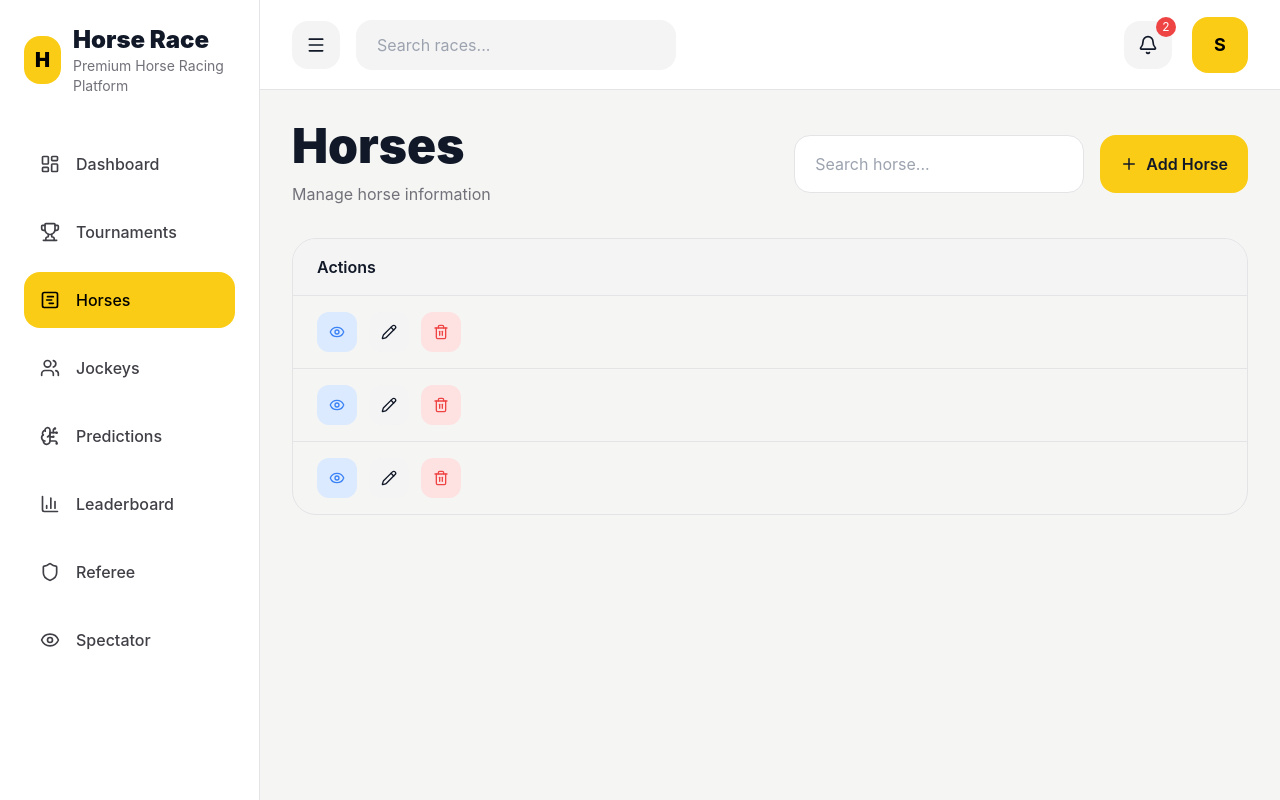
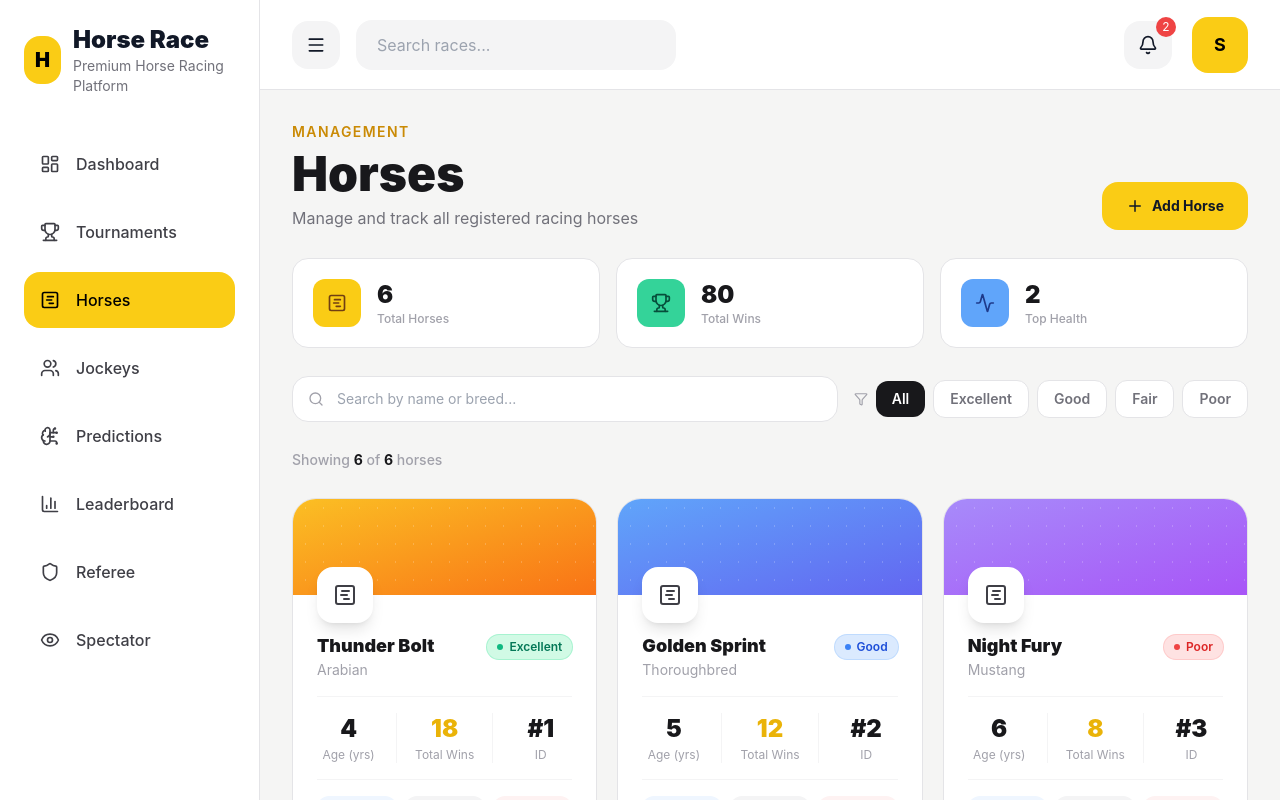
Before and after one commit to quang-nx2905/HorseRaceTMS, a React (Vite) app: page /horses in a window 1280 px wide. Shown: the top 800 px of the page. Built offline with nearby package versions, Linux system fonts and the light colour scheme; sample sign-in values are in the browser's storage.

Commit message:
rebuild UI for horses page

```diff
--- a/src/pages/Horses.jsx
+++ b/src/pages/Horses.jsx
@@ -1,289 +1,300 @@
 import { useState } from "react";
-import DataTable from "../components/common/DataTable";
 import {
     Eye,
     Pencil,
     Trash2,
     Plus,
+    Search,
+    GanttChartSquare,
+    Trophy,
+    Activity,
+    Filter,
 } from "lucide-react";
 
 import HorseDetailsModal from "../components/horses/HorseDetailsModal";
-
 import CreateHorseModal from "../components/horses/CreateHorseModal";
-
 import EditHorseModal from "../components/horses/EditHorseModal";
-
 import ConfirmModal from "../components/common/ConfirmModal";
-
 import toast from "react-hot-toast";
 
+const healthConfig = {
+    Excellent: { color: "bg-emerald-100 text-emerald-700 ring-emerald-200",  dot: "bg-emerald-500" },
+    Good:      { color: "bg-blue-100 text-blue-700 ring-blue-200",           dot: "bg-blue-500"    },
+    Fair:      { color: "bg-yellow-100 text-yellow-700 ring-yellow-200",     dot: "bg-yellow-500"  },
+    Poor:      { color: "bg-red-100 text-red-600 ring-red-200",              dot: "bg-red-500"     },
+};
+
+const breedColors = {
+    Arabian:      "from-amber-400 to-orange-500",
+    Thoroughbred: "from-blue-400 to-indigo-500",
+    Mustang:      "from-violet-400 to-purple-500",
+    Quarter:      "from-emerald-400 to-teal-500",
+    Appaloosa:    "from-rose-400 to-pink-500",
+};
+
+function HorseCard({ horse, onView, onEdit, onDelete }) {
+    const health  = healthConfig[horse.health]  || healthConfig.Fair;
+    const gradient = breedColors[horse.breed]   || "from-zinc-400 to-zinc-600";
+
+    return (
+        <div className="bg-white border border-zinc-200 rounded-3xl overflow-hidden hover:shadow-xl hover:-translate-y-1 transition-all duration-300 group">
+
+            {/* Card top banner */}
+            <div className={`h-24 bg-gradient-to-br ${gradient} relative`}>
+                <div className="absolute inset-0 opacity-20"
+                    style={{ backgroundImage: "radial-gradient(circle at 70% 50%, white 1px, transparent 1px)", backgroundSize: "18px 18px" }}
+                />
+                {/* Avatar */}
+                <div className="absolute -bottom-7 left-6 w-14 h-14 rounded-2xl bg-white shadow-lg flex items-center justify-center border-2 border-white">
+                    <GanttChartSquare size={24} className="text-zinc-700" />
+                </div>
+            </div>
+
+            {/* Card body */}
+            <div className="pt-10 px-6 pb-5">
+                <div className="flex items-start justify-between mb-3">
+                    <div>
+                        <h3 className="font-black text-zinc-900 text-lg leading-tight">
+                            {horse.name}
+                        </h3>
+                        <p className="text-zinc-400 text-sm mt-0.5">{horse.breed}</p>
+                    </div>
+                    <span className={`flex items-center gap-1.5 text-xs font-semibold px-2.5 py-1 rounded-full ring-1 ${health.color}`}>
+                        <span className={`w-1.5 h-1.5 rounded-full ${health.dot}`} />
+                        {horse.health}
+                    </span>
+                </div>
+
+                {/* Stats row */}
+                <div className="flex gap-4 my-4 py-4 border-t border-b border-zinc-100">
+                    <div className="flex-1 text-center">
+                        <p className="text-2xl font-black text-zinc-900">{horse.age}</p>
+                        <p className="text-xs text-zinc-400 mt-0.5">Age (yrs)</p>
+                    </div>
+                    <div className="w-px bg-zinc-100" />
+                    <div className="flex-1 text-center">
+                        <p className="text-2xl font-black text-yellow-500">{horse.wins}</p>
+                        <p className="text-xs text-zinc-400 mt-0.5">Total Wins</p>
+                    </div>
+                    <div className="w-px bg-zinc-100" />
+                    <div className="flex-1 text-center">
+                        <p className="text-2xl font-black text-zinc-900">#{horse.id}</p>
+                        <p className="text-xs text-zinc-400 mt-0.5">ID</p>
+                    </div>
+                </div>
+
+                {/* Actions */}
+                <div className="flex gap-2">
+                    <button
+                        onClick={() => onView(horse)}
+                        className="flex-1 flex items-center justify-center gap-1.5 py-2.5 rounded-xl bg-blue-50 text-blue-600 hover:bg-blue-100 transition-all text-sm font-semibold"
+                    >
+                        <Eye size={14} /> View
+                    </button>
+                    <button
+                        onClick={() => onEdit(horse)}
+                        className="flex-1 flex items-center justify-center gap-1.5 py-2.5 rounded-xl bg-zinc-100 text-zinc-700 hover:bg-zinc-200 transition-all text-sm font-semibold"
+                    >
+                        <Pencil size={14} /> Edit
+                    </button>
+                    <button
+                        onClick={() => onDelete(horse)}
+                        className="flex-1 flex items-center justify-center gap-1.5 py-2.5 rounded-xl bg-red-50 text-red-500 hover:bg-red-100 transition-all text-sm font-semibold"
+                    >
+                        <Trash2 size={14} /> Delete
+                    </button>
+                </div>
+            </div>
+
+        </div>
+    );
+}
+
 function Horses() {
+    const [search,      setSearch]      = useState("");
+    const [filterHealth, setFilterHealth] = useState("All");
+    const [openDetails, setOpenDetails] = useState(false);
+    const [openCreate,  setOpenCreate]  = useState(false);
+    const [openEdit,    setOpenEdit]    = useState(false);
+    const [openDelete,  setOpenDelete]  = useState(false);
+    const [selectedHorse, setSelectedHorse] = useState(null);
 
-  const [search, setSearch] =
-    useState("");
-
-  const [openDetails, setOpenDetails] =
-    useState(false);
-
-  const [openCreate, setOpenCreate] =
-    useState(false);
-
-  const [openEdit, setOpenEdit] =
-    useState(false);
-
-  const [openDelete, setOpenDelete] =
-    useState(false);
-
-  const [selectedHorse, setSelectedHorse] =
-    useState(null);
-
-  const [horses, setHorses] =
-    useState([
-      {
-        id: 1,
-        name: "Thunder Bolt",
-        breed: "Arabian",
-        age: 4,
-        health: "Excellent",
-        wins: 18,
-      },
-      {
-        id: 2,
-        name: "Golden Sprint",
-        breed: "Thoroughbred",
-        age: 5,
-        health: "Good",
-        wins: 12,
-      },
-      {
-        id: 3,
-        name: "Night Fury",
-        breed: "Mustang",
-        age: 6,
-        health: "Poor",
-        wins: 8,
-      },
+    const [horses, setHorses] = useState([
+        { id: 1, name: "Thunder Bolt",   breed: "Arabian",      age: 4, health: "Excellent", wins: 18 },
+        { id: 2, name: "Golden Sprint",  breed: "Thoroughbred", age: 5, health: "Good",      wins: 12 },
+        { id: 3, name: "Night Fury",     breed: "Mustang",      age: 6, health: "Poor",      wins: 8  },
+        { id: 4, name: "Silver Arrow",   breed: "Arabian",      age: 3, health: "Excellent", wins: 22 },
+        { id: 5, name: "Storm Chaser",   breed: "Quarter",      age: 7, health: "Fair",      wins: 5  },
+        { id: 6, name: "Blaze Runner",   breed: "Thoroughbred", age: 4, health: "Good",      wins: 15 },
     ]);
 
-  const filteredHorses =
-    horses.filter((horse) =>
-      horse.name
-        .toLowerCase()
-        .includes(search.toLowerCase())
-    );
+    const healthFilters = ["All", "Excellent", "Good", "Fair", "Poor"];
 
-  const columns = [
-    {
-      key: "actions",
-      title: "Actions",
+    const filtered = horses.filter((h) => {
+        const matchSearch = h.name.toLowerCase().includes(search.toLowerCase()) ||
+                            h.breed.toLowerCase().includes(search.toLowerCase());
+        const matchHealth = filterHealth === "All" || h.health === filterHealth;
+        return matchSearch && matchHealth;
+    });
 
-      render: (horse) => (
+    // Summary stats
+    const totalWins     = horses.reduce((s, h) => s + h.wins, 0);
+    const excellentCount = horses.filter((h) => h.health === "Excellent").length;
 
-        <div className="flex gap-3">
-
-          <button
-            onClick={() => {
-
-              setSelectedHorse(horse);
-
-              setOpenDetails(true);
-
-            }}
-            className="w-10 h-10 rounded-xl bg-blue-100 text-blue-500 flex items-center justify-center"
-          >
-            <Eye size={16} />
-          </button>
-
-          <button
-            onClick={() => {
-
-              setSelectedHorse(horse);
-
-              setOpenEdit(true);
-
-            }}
-            className="w-10 h-10 rounded-xl bg-zinc-100 flex items-center justify-center"
-          >
-            <Pencil size={16} />
-          </button>
-
-          <button
-            onClick={() => {
-
-              setSelectedHorse(horse);
-
-              setOpenDelete(true);
-
-            }}
-            className="w-10 h-10 rounded-xl bg-red-100 text-red-500 flex items-center justify-center"
-          >
-            <Trash2 size={16} />
-          </button>
-
-        </div >
-
-      ),
-    },
-  ];
-
-  const handleCreateHorse = (
-    horse
-  ) => {
-
-    setHorses((prev) => [
-      horse,
-      ...prev,
-    ]);
-
-    toast.success(
-      "Horse created successfully!"
-    );
-
+    const handleCreateHorse = (horse) => {
+        setHorses((prev) => [horse, ...prev]);
+        toast.success("Horse created successfully!");
     };
 
-  const handleUpdateHorse = (
-    updatedHorse
-  ) => {
-
-    setHorses((prev) =>
-      prev.map((horse) =>
-        horse.id === updatedHorse.id
-          ? updatedHorse
-          : horse
-      )
-    );
-
-    toast.success(
-      "Horse updated successfully!"
-    );
-
+    const handleUpdateHorse = (updated) => {
+        setHorses((prev) => prev.map((h) => (h.id === updated.id ? updated : h)));
+        toast.success("Horse updated successfully!");
     };
 
-  const handleDeleteHorse = (
-    horseId
-  ) => {
-
-    setHorses((prev) =>
-      prev.filter(
-        (horse) =>
-          horse.id !== horseId
-      )
-    );
-
-    toast.success(
-      "Horse deleted successfully!"
-    );
-
+    const handleDeleteHorse = (id) => {
+        setHorses((prev) => prev.filter((h) => h.id !== id));
+        toast.success("Horse deleted successfully!");
     };
 
     const handleConfirmDelete = () => {
-
         if (!selectedHorse) return;
-
-    handleDeleteHorse(
-      selectedHorse.id
-    );
-
+        handleDeleteHorse(selectedHorse.id);
         setOpenDelete(false);
-
         setSelectedHorse(null);
-
     };
 
     return (
+        <div className="space-y-7">
 
+            {/* ── HEADER ── */}
+            <div className="flex items-end justify-between">
                 <div>
-
-      <div
-        className="flex items-center justify-between mb-8"
-      >
-
-        <div>
-
-          <h1
-            className="text-5xl font-black"
-          >
-            Horses
-          </h1>
-
-          <p
-            className="text-zinc-500 mt-3"
-          >
-            Manage horse information
+                    <p className="text-sm font-semibold text-yellow-600 uppercase tracking-widest mb-2">
+                        Management
                     </p>
-
+                    <h1 className="text-5xl font-black text-zinc-900">Horses</h1>
+                    <p className="text-zinc-500 mt-2 text-base">
+                        Manage and track all registered racing horses
+                    </p>
                 </div>
 
-        <div className="flex gap-4">
-
-          <input
-            type="text"
-            value={search}
-            onChange={(e) =>
-              setSearch(e.target.value)
-            }
-            placeholder="Search horse..."
-            className="bg-white border border-zinc-200 rounded-2xl px-5 py-4 outline-none"
-          />
-
                 <button
-            onClick={() =>
-              setOpenCreate(true)
-            }
-            className="flex items-center gap-2 bg-yellow-400 hover:bg-yellow-500 px-5 py-4 rounded-2xl font-semibold"
+                    onClick={() => setOpenCreate(true)}
+                    className="flex items-center gap-2 bg-yellow-400 hover:bg-yellow-500 px-6 py-3.5 rounded-2xl font-bold text-sm transition-all hover:shadow-lg hover:shadow-yellow-400/20 hover:-translate-y-0.5"
                 >
                     <Plus size={18} />
                     Add Horse
                 </button>
-
             </div>
 
+            {/* ── SUMMARY STATS ── */}
+            <div className="grid grid-cols-3 gap-4">
+                {[
+                    { label: "Total Horses", value: horses.length, icon: GanttChartSquare, color: "bg-yellow-400", iconColor: "text-yellow-900" },
+                    { label: "Total Wins",   value: totalWins,      icon: Trophy,           color: "bg-emerald-400", iconColor: "text-emerald-900" },
+                    { label: "Top Health",   value: excellentCount, icon: Activity,         color: "bg-blue-400",   iconColor: "text-blue-900"    },
+                ].map(({ label, value, icon: Icon, color, iconColor }) => (
+                    <div key={label} className="bg-white border border-zinc-200 rounded-2xl p-5 flex items-center gap-4">
+                        <div className={`w-12 h-12 rounded-xl ${color} flex items-center justify-center flex-shrink-0`}>
+                            <Icon size={20} className={iconColor} />
+                        </div>
+                        <div>
+                            <p className="text-2xl font-black text-zinc-900">{value}</p>
+                            <p className="text-xs text-zinc-400 font-medium">{label}</p>
+                        </div>
+                    </div>
+                ))}
             </div>
 
-      <>
-        <DataTable
-          columns={columns}
-          data={filteredHorses}
+            {/* ── FILTERS ── */}
+            <div className="flex items-center gap-4 flex-wrap">
+
+                {/* Search */}
+                <div className="relative flex-1 min-w-[240px]">
+                    <Search size={16} className="absolute left-4 top-1/2 -translate-y-1/2 text-zinc-400 pointer-events-none" />
+                    <input
+                        type="text"
+                        value={search}
+                        onChange={(e) => setSearch(e.target.value)}
+                        placeholder="Search by name or breed..."
+                        className="w-full pl-11 pr-4 py-3 bg-white border border-zinc-200 rounded-2xl outline-none text-sm focus:border-yellow-400 focus:ring-4 focus:ring-yellow-400/10 transition-all"
                     />
+                </div>
 
+                {/* Health filter chips */}
+                <div className="flex items-center gap-2">
+                    <Filter size={14} className="text-zinc-400" />
+                    {healthFilters.map((f) => (
+                        <button
+                            key={f}
+                            onClick={() => setFilterHealth(f)}
+                            className={`px-4 py-2 rounded-xl text-sm font-semibold transition-all ${
+                                filterHealth === f
+                                    ? "bg-zinc-900 text-white"
+                                    : "bg-white border border-zinc-200 text-zinc-500 hover:border-zinc-400"
+                            }`}
+                        >
+                            {f}
+                        </button>
+                    ))}
+                </div>
+            </div>
+
+            {/* ── COUNT ── */}
+            <p className="text-sm text-zinc-400 font-medium">
+                Showing <span className="text-zinc-900 font-bold">{filtered.length}</span> of{" "}
+                <span className="text-zinc-900 font-bold">{horses.length}</span> horses
+            </p>
+
+            {/* ── CARD GRID ── */}
+            {filtered.length === 0 ? (
+                <div className="flex flex-col items-center justify-center py-24 text-center">
+                    <div className="w-16 h-16 rounded-2xl bg-zinc-100 flex items-center justify-center mb-4">
+                        <GanttChartSquare size={28} className="text-zinc-400" />
+                    </div>
+                    <p className="font-bold text-zinc-700">No horses found</p>
+                    <p className="text-zinc-400 text-sm mt-1">Try adjusting your search or filter</p>
+                </div>
+            ) : (
+                <div className="grid grid-cols-1 sm:grid-cols-2 xl:grid-cols-3 gap-5">
+                    {filtered.map((horse) => (
+                        <HorseCard
+                            key={horse.id}
+                            horse={horse}
+                            onView={(h) => { setSelectedHorse(h); setOpenDetails(true); }}
+                            onEdit={(h) => { setSelectedHorse(h); setOpenEdit(true);    }}
+                            onDelete={(h) => { setSelectedHorse(h); setOpenDelete(true); }}
+                        />
+                    ))}
+                </div>
+            )}
+
+            {/* ── MODALS ── */}
             <HorseDetailsModal
                 open={openDetails}
-          onClose={() =>
-            setOpenDetails(false)
-          }
+                onClose={() => setOpenDetails(false)}
                 horse={selectedHorse}
             />
-
             <CreateHorseModal
                 open={openCreate}
-          onClose={() =>
-            setOpenCreate(false)
-          }
+                onClose={() => setOpenCreate(false)}
                 onCreate={handleCreateHorse}
             />
-
             <EditHorseModal
                 open={openEdit}
-          onClose={() =>
-            setOpenEdit(false)
-          }
+                onClose={() => setOpenEdit(false)}
                 horse={selectedHorse}
                 onSave={handleUpdateHorse}
             />
-
             <ConfirmModal
                 open={openDelete}
-          onClose={() =>
-            setOpenDelete(false)
-          }
+                onClose={() => setOpenDelete(false)}
                 onConfirm={handleConfirmDelete}
                 title="Delete Horse"
                 message="This action cannot be undone."
             />
-      </>
 
         </div>
-
     );
 }
 
```
Lines whose indentation alone changed are shown as unchanged.
